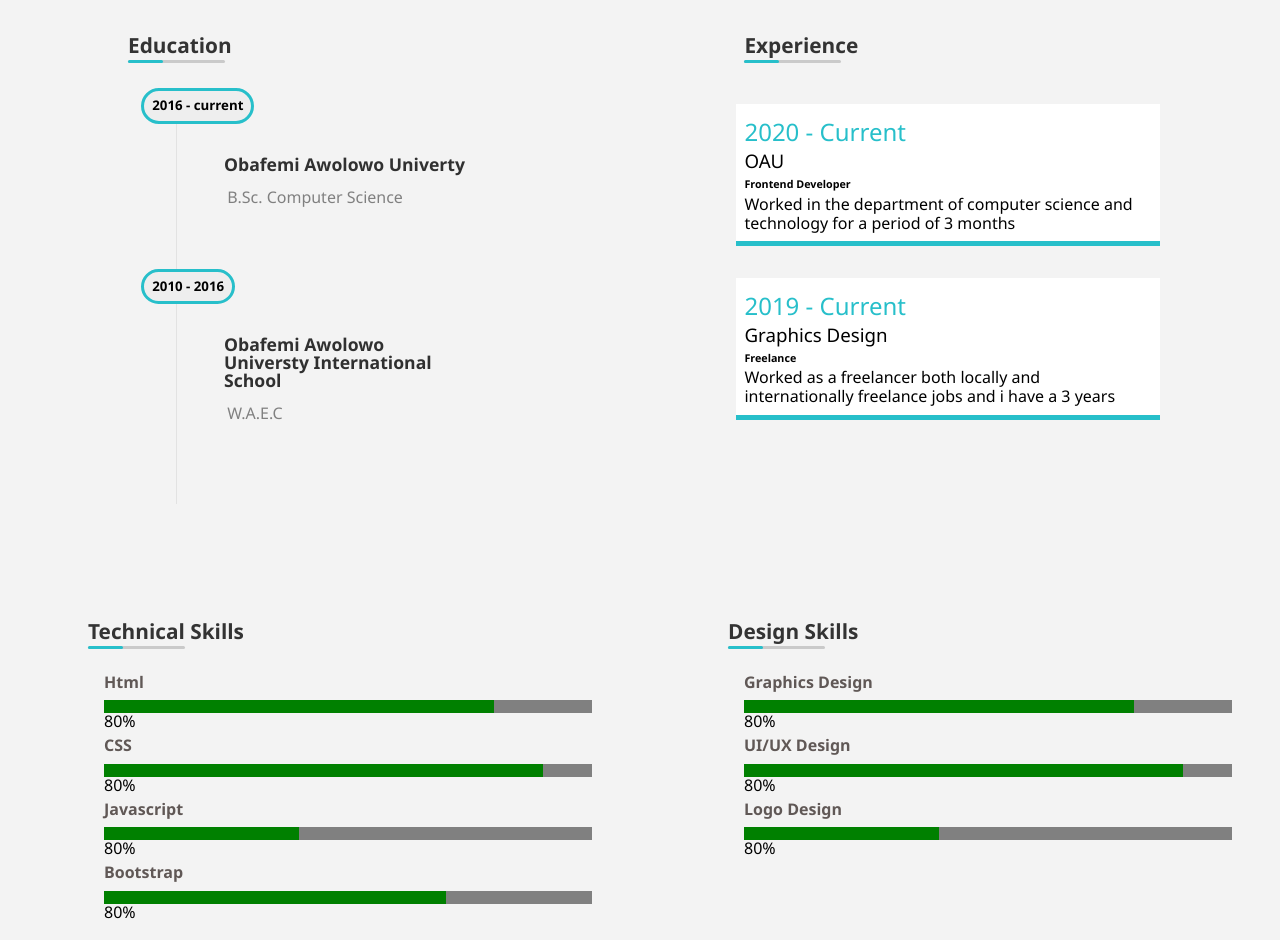
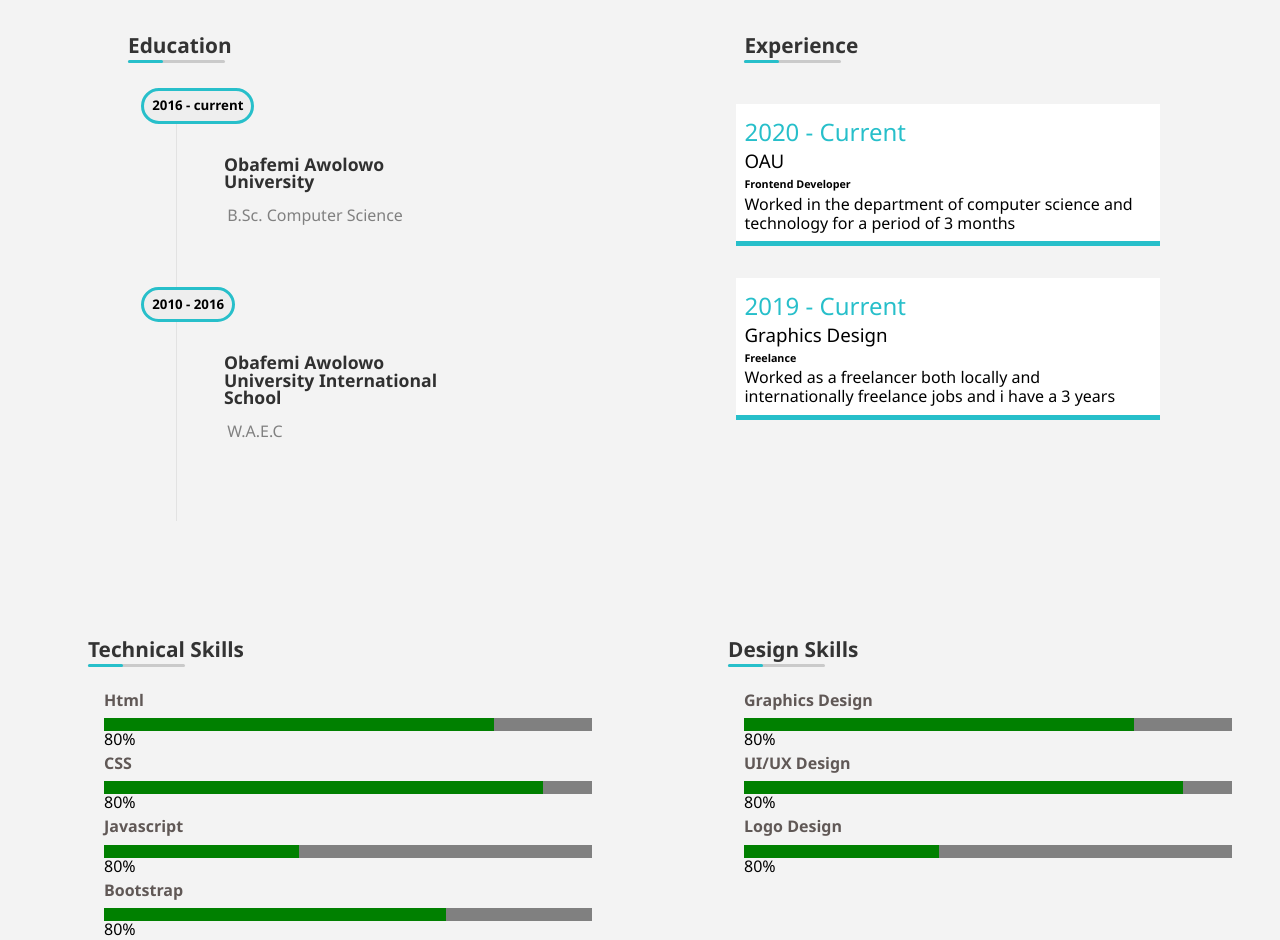
Before and after one commit to techieton-i/Zuri_training_stage2, a plain HTML site: page dist/index.html in a window 1280 px wide. Shown: the part 2018-2958 px from the top of the page. Drawn offline with Linux system fonts and the light colour scheme.

Commit message:
correct typo

```diff
--- a/dist/index.html
+++ b/dist/index.html
@@ -140,7 +140,7 @@
             <div class="uni">
                 <h5 class="school-period ">2016 - current</h5>
                 <div class="info">
-                    <span class="school-name">Obafemi Awolowo Univerty</span>
+                    <span class="school-name">Obafemi Awolowo University</span>
                     <h4 class="school_course-name">B.Sc. Computer Science</h4>
                 </div>
 
@@ -148,7 +148,7 @@
             <div class="uni">
                 <h5 class="school-period ">2010 - 2016</h5>
                 <div class="info">
-                    <span class="school-name">Obafemi Awolowo Universty International School</span>
+                    <span class="school-name">Obafemi Awolowo University International School</span>
                     <h4 class="school_course-name">W.A.E.C</h4>
                 </div>
             </div>
--- a/scss/_responsive.scss
+++ b/scss/_responsive.scss
@@ -210,7 +210,6 @@
 @include media-xl {
     .home {
         margin: 7em auto;
-        justify-content: space-between;
     }
 
     .about {
```
Also changed, not shown: dist/css/main.css, 1 other file.
